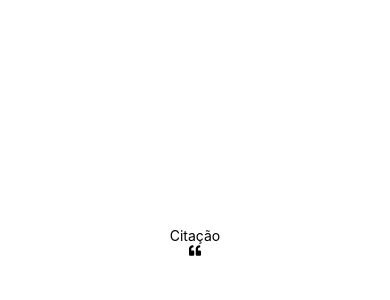
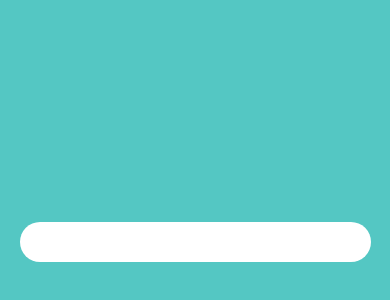
Before and after one commit to Talita-S/AppsReact, a React Native app in the folder App14-FraseAsyncStorage/: screen / in a window 390 px wide. Shown: the part 180-480 px from the top of the page. Built offline with nearby package versions, Linux system fonts and the light colour scheme.

Commit message:
Criado card para acomodar a citação

```diff
--- a/App14-FraseAsyncStorage/App.js
+++ b/App14-FraseAsyncStorage/App.js
@@ -9,8 +9,9 @@ import { styles } from './styles.js';
 const App = () => {
     return(
       <View style={styles.container}>
-        <Text>Citação</Text>
-        <FontAwesome5 name='quote-left'/>
+        <View style={styles.card}>
+
+        </View>
       </View>
     )
 }
--- a/App14-FraseAsyncStorage/styles.js
+++ b/App14-FraseAsyncStorage/styles.js
@@ -4,7 +4,14 @@ const styles = StyleSheet.create({
     container: {
         flex: '1',
         justifyContent:'center',
-        alignItems:'center'
+        alignItems:'center',
+        backgroundColor: '#54c7c3'
+    },
+    card: {
+        width: '90%',
+        backgroundColor: '#fff',
+        borderRadius: '20px',
+        padding: '20px'
     }
 });
 
```
